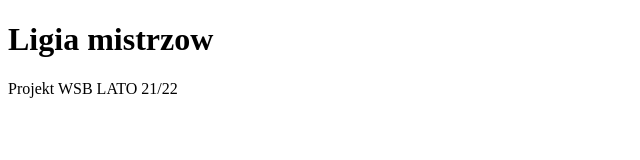
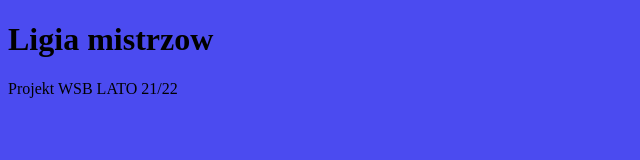
Before and after one commit to timemaster4469/Pierwszy-projekt-WSB-PR, a plain HTML site: page index.html in a window 1280 px wide. Shown: the whole page, without its empty margins (0-640 px from the left). Drawn offline with Linux system fonts and the light colour scheme.

Commit message:
Kolor tla strony

```diff
--- a/index.html
+++ b/index.html
@@ -5,6 +5,11 @@
     <meta http-equiv="X-UA-Compatible" content="IE=edge">
     <meta name="viewport" content="width=device-width, initial-scale=1.0">
     <title>Document</title>
+    <style>
+        body{
+            background-color: rgb(75, 75, 240);
+        }
+    </style>
 </head>
 <body>
     <h1>Ligia mistrzow</h1>
```
